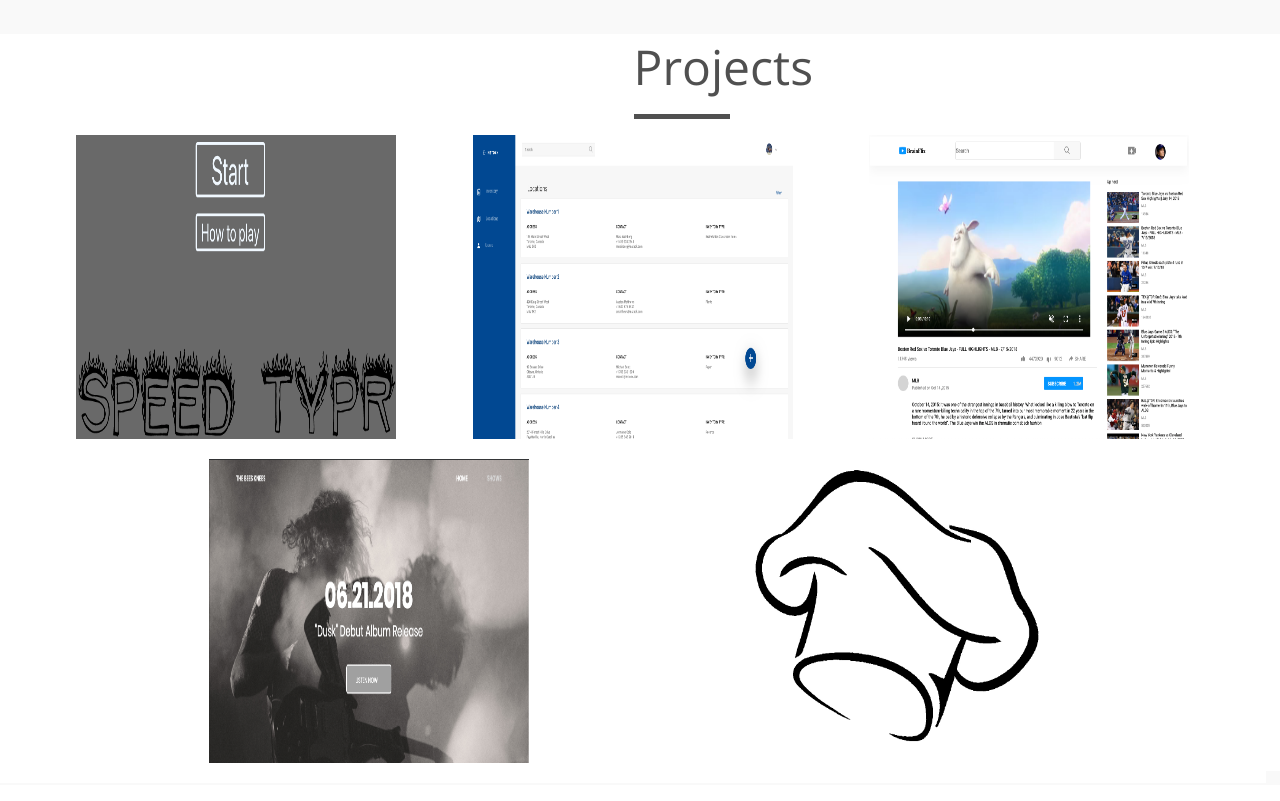
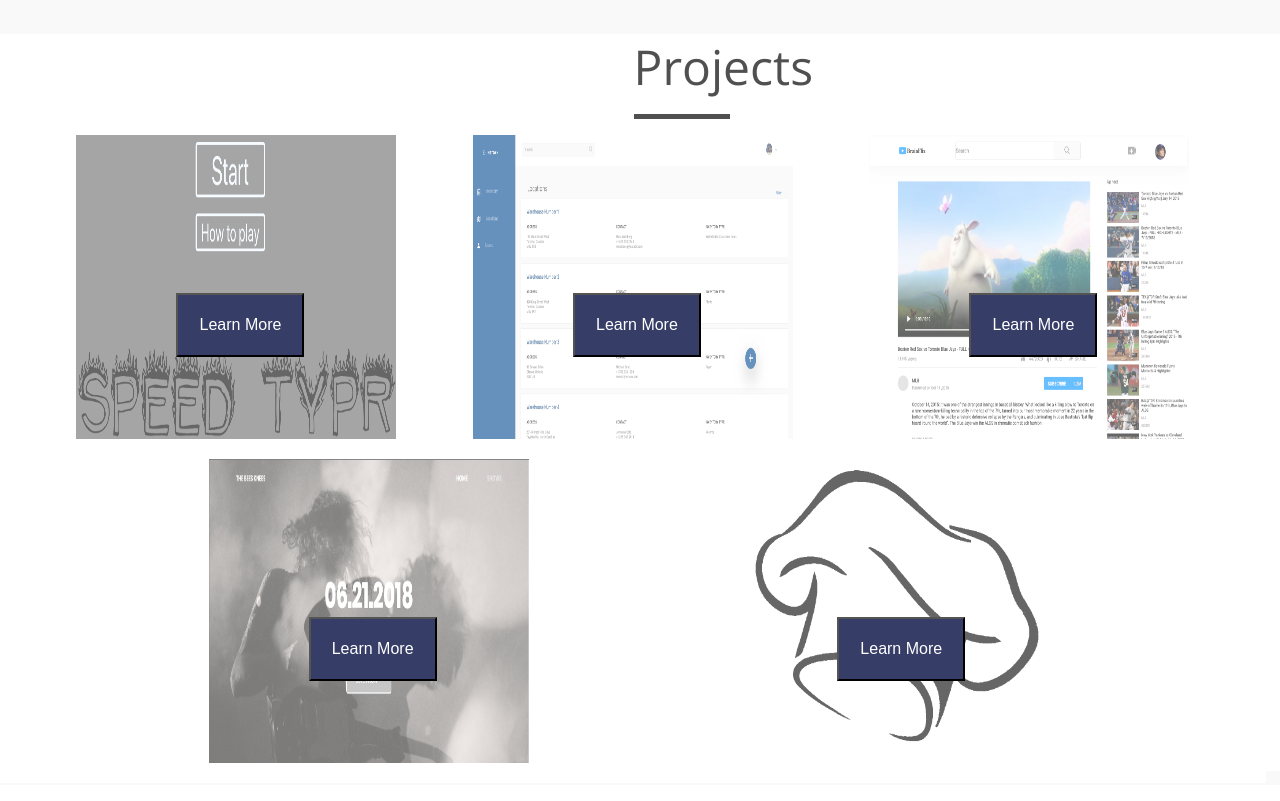
Before and after one commit to Mike2081/portfolio, a React (Create React App) app: page / in a window 1280 px wide. Shown: the part 1600-2401 px from the top of the page. Built offline with nearby package versions, Linux system fonts and the light colour scheme.

Commit message:
added learn more buttons to all project squares

```diff
--- a/src/components/App.js
+++ b/src/components/App.js
@@ -101,11 +101,26 @@ class App extends Component {
           <div className='App__projects' ref={(section) => {this.Projects = section}}>
             <div className='App__projects__header'>Projects</div>
             <div className='App__projects__case'>
-              <img className='App__projects__case__demo1' src={require('../Images/typr.jpg')}/>
-              <img className='App__projects__case__demo2' src={require('../Images/stock.jpg')}/>
-              <img className='App__projects__case__demo3' src={require('../Images/brain.jpg')}/>
-              <img className='App__projects__case__demo4' src={require('../Images/band.jpg')}/>
-              <img className='App__projects__case__demo5' src={require('../Images/chefi-hat.jpg')}/>
+              <div className='App__projects__case__chest'>
+                <img className='App__projects__case__chest__demo1' src={require('../Images/typr.jpg')}/>
+                <button className='App__projects__case__chest__info1'>Learn More</button>
+              </div>
+              <div className='App__projects__case__chest'>
+                <img className='App__projects__case__chest__demo1' src={require('../Images/stock.jpg')}/>
+                <button className='App__projects__case__chest__info1'>Learn More</button>
+              </div>
+              <div className='App__projects__case__chest'>
+                <img className='App__projects__case__chest__demo1' src={require('../Images/brain.jpg')}/>
+                <button className='App__projects__case__chest__info1'>Learn More</button>
+              </div>
+              <div className='App__projects__case__chest'>
+                <img className='App__projects__case__chest__demo1' src={require('../Images/band.jpg')}/>
+                <button className='App__projects__case__chest__info1'>Learn More</button>
+              </div>
+              <div className='App__projects__case__chest'>
+                <img className='App__projects__case__chest__demo1' src={require('../Images/chefi-hat.jpg')}/>
+                <button className='App__projects__case__chest__info1'>Learn More</button>
+              </div>
             </div>
           </div>
         </div>
--- a/src/styles/App.css
+++ b/src/styles/App.css
@@ -656,22 +656,61 @@
   margin: 1em 0em 0em 0em;
 }
 
-.App__projects__case__demo1 {
+.App__projects__case__chest {
+  height: 38vh;
+  width: 25vw;
+}
+
+.App__projects__case__chest__demo1 {
+  height: 38vh;
+  width: 25vw;
+  opacity: 0.6;
+}
+
+.App__projects__case__chest__info1 {
+  background: #363d67;
+  height: 8vh;
+  width: 10vw;
+  font-size: 1em;
+  color: white;
+  position: relative;
+  bottom: 150px;
+  left: 100px;
+}
+
+.App__projects__case__chest__info1:hover {
+  -webkit-transition: .5s ease;
+  transition: .5s ease;
+  background: aqua;
+}
+
+.App__projects__case__chest2 {
+  height: 38vh;
+  width: 25vw;
+}
+
+.App__projects__case__chest2__demo2 {
   height: 38vh;
   width: 25vw;
   background-color: #999;
+  opacity: 0.6;
 }
 
-.App__projects__case__demo1:hover {
-  opacity: 0.1;
+.App__projects__case__chest2__info2 {
+  background: #363d67;
+  height: 8vh;
+  width: 10vw;
+  font-size: 1em;
+  color: white;
+  position: relative;
+  bottom: 150px;
+  left: 100px;
+}
+
+.App__projects__case__chest2__info2:hover {
   -webkit-transition: .5s ease;
   transition: .5s ease;
-}
-
-.App__projects__case__demo2 {
-  height: 38vh;
-  width: 25vw;
-  background-color: #999;
+  background: aqua;
 }
 
 .App__projects__case__demo3 {
--- a/src/styles/App.scss
+++ b/src/styles/App.scss
@@ -343,19 +343,52 @@
             flex-wrap: wrap;
             justify-content: space-evenly;
             margin: 1em 0em 0em 0em;
+                &__chest{
+                    height: 38vh;
+                    width:25vw;
                     &__demo1{
                         height: 38vh;
                         width:25vw;
-                background-color: #999;
+                        opacity:0.6;
+                    }
+                    &__info1{
+                        background: rgb(54, 61, 103);
+                        height: 8vh;
+                        width: 10vw;
+                        font-size:1em;
+                        color:white;
+                        position: relative;
+                        bottom: 150px;
+                        left: 100px;
                         &:hover{
-                    opacity: 0.1;
                             transition: .5s ease;
+                            background: aqua;
                             }
                         }
+                }
+                &__chest2{
+                    height: 38vh;
+                    width:25vw;
                     &__demo2{
                         height: 38vh;
                         width:25vw;
                         background-color: #999;
+                        opacity:0.6;
+                    }
+                    &__info2{
+                        background: rgb(54, 61, 103);
+                        height: 8vh;
+                        width: 10vw;
+                        font-size:1em;
+                        color:white;
+                        position: relative;
+                        bottom: 150px;
+                        left: 100px;
+                        &:hover{
+                            transition: .5s ease;
+                            background: aqua;
+                            }
+                        }
                     }
             &__demo3{
                 height: 38vh;
```
Also changed, not shown: 1 other file (tests, documents, lock files or other folders). Lines whose indentation alone changed are shown as unchanged.
